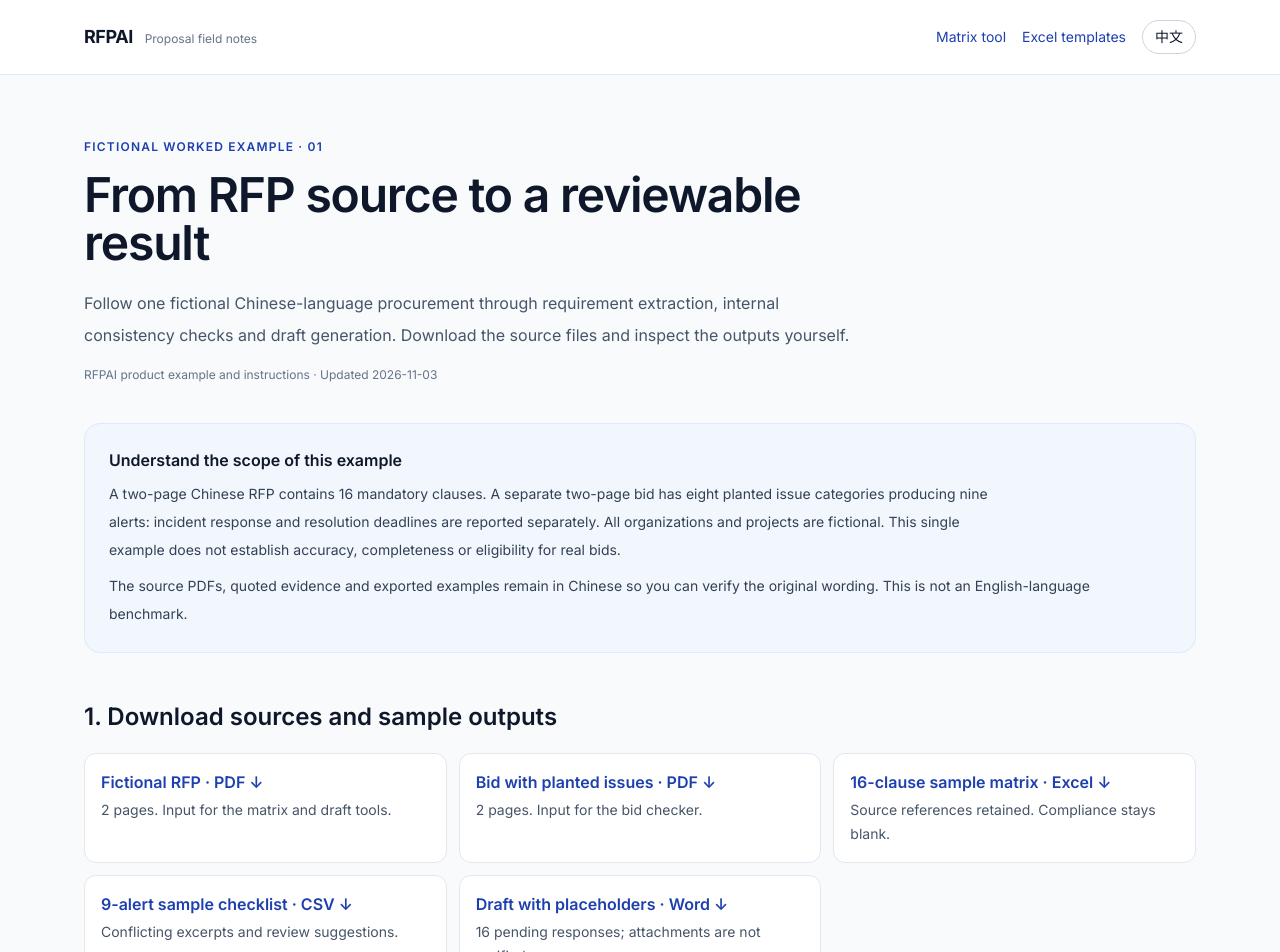
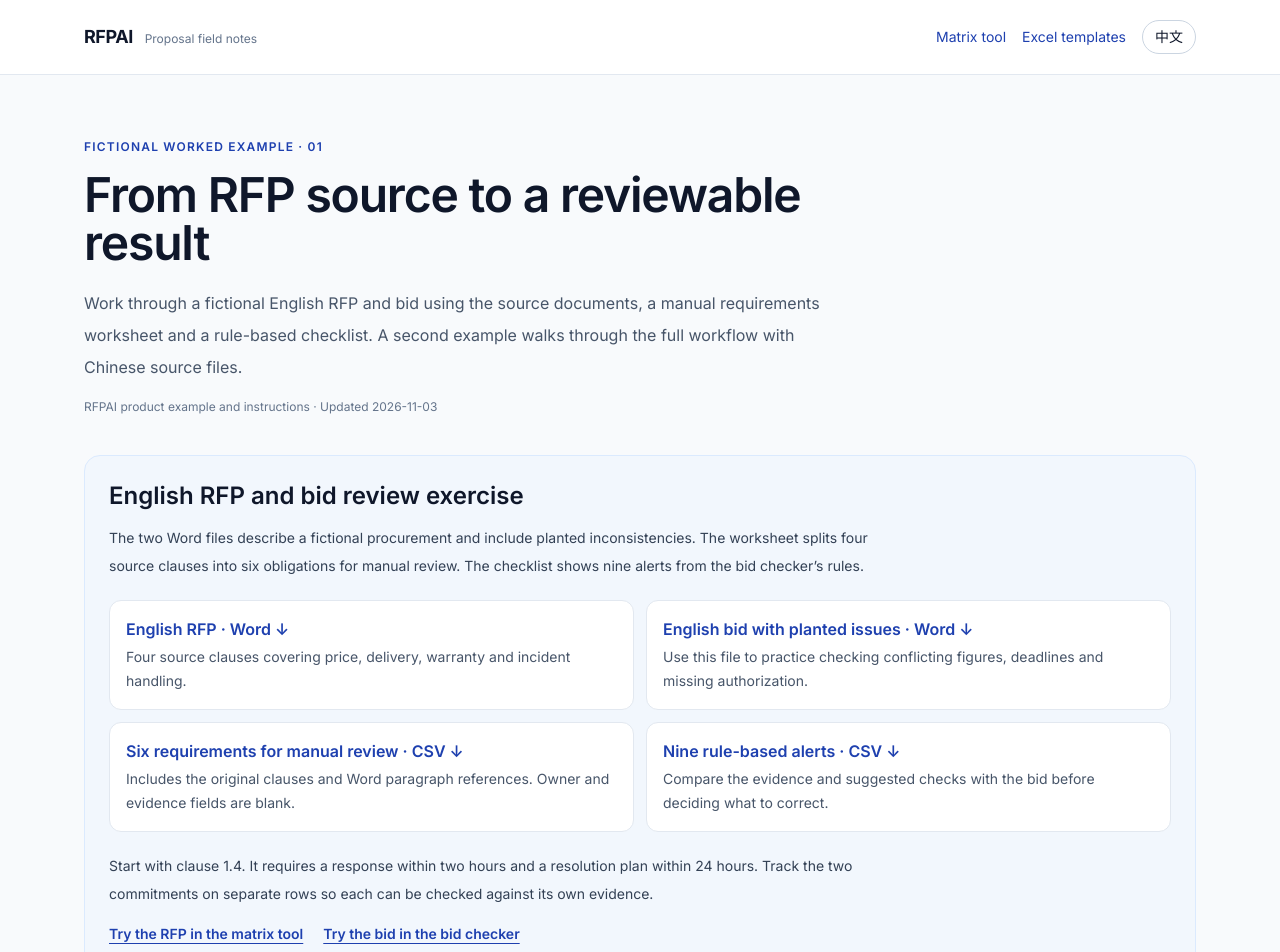
Before and after one commit to errun/CrossCheck, a Next.js app: page /examples/bid-review in a window 1280 px wide. Shown: the top 952 px of the page. Built offline with nearby package versions, Linux system fonts and the light colour scheme.

Commit message:
Add a downloadable English RFP and bid review exercise

```diff
--- a/components/ResourcePage.tsx
+++ b/components/ResourcePage.tsx
@@ -34,15 +34,30 @@ export function ResourcePage({ lang, kind }: { lang: Language; kind: 'example' |
       <div className="max-w-3xl">
         <p className="text-xs font-semibold uppercase tracking-widest text-blue-800">{zh ? (example ? '公开虚构案例 · 01' : '可下载工作表 · 02') : (example ? 'Fictional worked example · 01' : 'Downloadable workbooks · 02')}</p>
         <h1 className="mt-4 text-3xl font-semibold leading-tight tracking-tight md:text-5xl">{title}</h1>
-        <p className="mt-5 text-base leading-8 text-slate-600">{zh ? (example ? '同一套虚构招标文件和投标文件，分别用于要求提取、内部一致性检查与草稿生成。你可以下载原文，逐条对照结果，了解工具能帮助什么、哪些仍需人工完成。' : '先记录原文和来源，再分配责任人、填写响应依据，最后核实状态。这两份空白Excel模板无需注册即可下载，也可与RFPAI生成的矩阵一起使用。') : (example ? 'Follow one fictional Chinese-language procurement through requirement extraction, internal consistency checks and draft generation. Download the source files and inspect the outputs yourself.' : 'Record the source first, assign an owner, add proposal evidence and then review status. Download two blank Excel templates without signing up, or use them alongside a generated RFPAI matrix.')}</p>
+        <p className="mt-5 text-base leading-8 text-slate-600">{zh ? (example ? '同一套虚构招标文件和投标文件，分别用于要求提取、内部一致性检查与草稿生成。你可以下载原文，逐条对照结果，了解工具能帮助什么、哪些仍需人工完成。' : '先记录原文和来源，再分配责任人、填写响应依据，最后核实状态。这两份空白Excel模板无需注册即可下载，也可与RFPAI生成的矩阵一起使用。') : (example ? 'Work through a fictional English RFP and bid using the source documents, a manual requirements worksheet and a rule-based checklist. A second example walks through the full workflow with Chinese source files.' : 'Record the source first, assign an owner, add proposal evidence and then review status. Download two blank Excel templates without signing up, or use them alongside a generated RFPAI matrix.')}</p>
         <p className="mt-4 text-xs text-slate-500">{zh ? 'RFPAI产品示例与使用说明' : 'RFPAI product example and instructions'} · {zh ? '更新' : 'Updated'} {CONTENT_UPDATED}</p>
       </div>
 
       {example ? <>
+        {!zh && <section className="mt-10 rounded-2xl border border-blue-100 bg-blue-50/60 p-6" aria-labelledby="english-example">
+          <h2 id="english-example" className="text-2xl font-semibold">English RFP and bid review exercise</h2>
+          <p className="mt-3 max-w-3xl text-sm leading-7 text-slate-700">The two Word files describe a fictional procurement and include planted inconsistencies. The worksheet splits four source clauses into six obligations for manual review. The checklist shows nine alerts from the bid checker’s rules.</p>
+          <div className="mt-5 grid gap-3 sm:grid-cols-2">
+            {download('english_example_rfp', 'English RFP · Word', 'Four source clauses covering price, delivery, warranty and incident handling.')}
+            {download('english_example_bid', 'English bid with planted issues · Word', 'Use this file to practice checking conflicting figures, deadlines and missing authorization.')}
+            {download('english_example_requirements', 'Six requirements for manual review · CSV', 'Includes the original clauses and Word paragraph references. Owner and evidence fields are blank.')}
+            {download('english_example_alerts', 'Nine rule-based alerts · CSV', 'Compare the evidence and suggested checks with the bid before deciding what to correct.')}
+          </div>
+          <p className="mt-5 max-w-3xl text-sm leading-7 text-slate-700">Start with clause 1.4. It requires a response within two hours and a resolution plan within 24 hours. Track the two commitments on separate rows so each can be checked against its own evidence.</p>
+          <div className="mt-4 flex flex-wrap gap-x-5 gap-y-2 text-sm font-semibold text-blue-800">
+            <Link href="/compliance-matrix#upload" className="underline underline-offset-4">Try the RFP in the matrix tool</Link>
+            <Link href="/en#upload" className="underline underline-offset-4">Try the bid in the bid checker</Link>
+          </div>
+        </section>}
         <section aria-labelledby="sample-scope" className="mt-10 rounded-2xl border border-blue-100 bg-blue-50/60 p-6">
-          <h2 id="sample-scope" className="font-semibold">{zh ? '先了解这个样本的范围' : 'Understand the scope of this example'}</h2>
+          <h2 id="sample-scope" className="font-semibold">{zh ? '先了解这个样本的范围' : 'Chinese procurement example'}</h2>
           <p className="mt-2 max-w-4xl text-sm leading-7 text-slate-700">{zh ? '2页中文招标文件包含16条强制要求；另一份2页投标文件预埋8类问题，形成9条提示，其中故障响应与处理方案时限分别提示。材料、企业和项目均为虚构。这是单一样本的功能验证，不代表任何真实标书的完整率、准确率或废标判断。' : 'A two-page Chinese RFP contains 16 mandatory clauses. A separate two-page bid has eight planted issue categories producing nine alerts: incident response and resolution deadlines are reported separately. All organizations and projects are fictional. This single example does not establish accuracy, completeness or eligibility for real bids.'}</p>
-          {!zh && <p className="mt-2 text-sm leading-7 text-slate-700">The source PDFs, quoted evidence and exported examples remain in Chinese so you can verify the original wording. This is not an English-language benchmark.</p>}
+          {!zh && <p className="mt-2 text-sm leading-7 text-slate-700">The downloads and evidence below are in Chinese so you can check the original wording.</p>}
         </section>
         <section className="mt-12" aria-labelledby="downloads">
           <h2 id="downloads" className="text-2xl font-semibold">{zh ? '1. 下载原文和示例结果' : '1. Download sources and sample outputs'}</h2>
--- a/lib/resources.ts
+++ b/lib/resources.ts
@@ -8,5 +8,9 @@ export const resourceDownloads = {
   enterprise_blank: '/samples/enterprise-compliance-matrix.xlsx',
   review_checklist_en: '/samples/bid-review-checklist-en.csv',
   review_checklist_zh: '/samples/bid-review-checklist-zh.csv',
+  english_example_rfp: '/samples/english-example/tender-en.docx',
+  english_example_bid: '/samples/english-example/bid-errors-en.docx',
+  english_example_requirements: '/samples/english-example/manual-requirement-worksheet-en.csv',
+  english_example_alerts: '/samples/english-example/rule-checklist-en.csv',
 } as const;
 export type ResourceId = keyof typeof resourceDownloads;
```
Also changed, not shown: public/samples/english-example/manual-requirement-worksheet-en.csv (added), public/samples/english-example/rule-checklist-en.csv (added), 2 other files (tests, documents, lock files or other folders).
